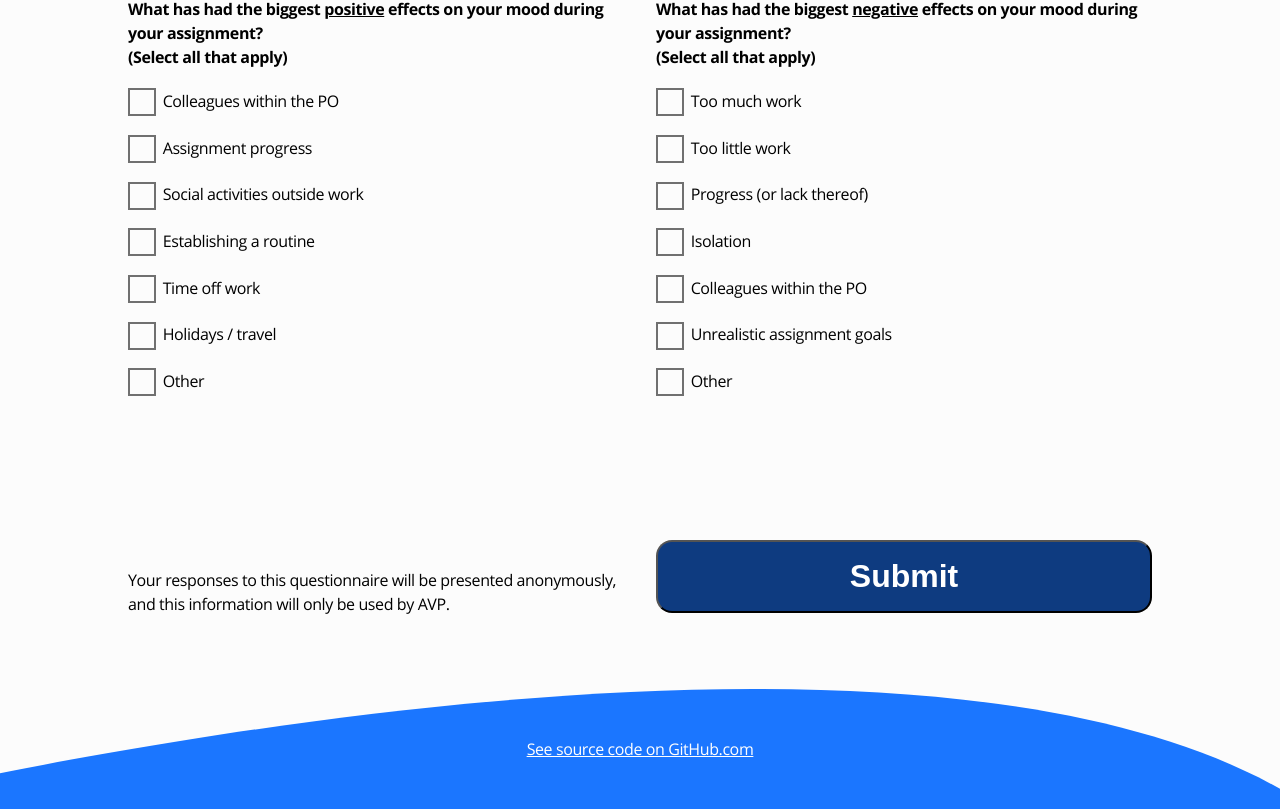
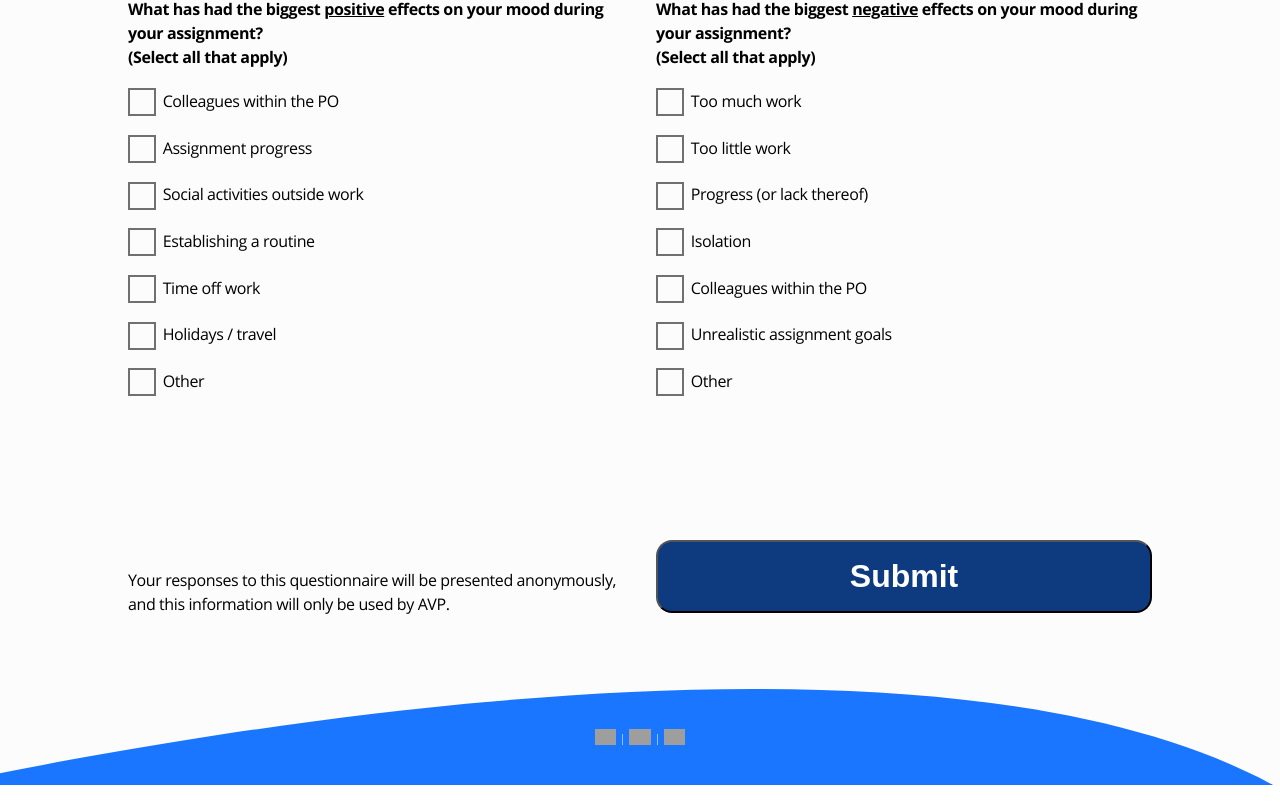
Before and after one commit to kashisau/pathos, a React (Create React App) app: page / in a window 1280 px wide. Shown: the part 1331-2140 px from the top of the page. After the commit the page ends 2116 px from the top, so only its background shows below. Built offline with nearby package versions, Linux system fonts and the light colour scheme; grey boxes are pictures that could not be loaded.

Commit message:
Added branding, updated styles.

```diff
--- a/src/components/Results/Results.js
+++ b/src/components/Results/Results.js
@@ -1,20 +1,58 @@
-import React from 'react'
+import React, { useState, useRef } from 'react'
 
 import pageStyles from '../../helpers/Styles/page-components.module.css'
 import styles from './results.module.css'
+import rangeStyles from '../Survey/range.module.css'
 
 import ResultsIntro from '../ResultsIntro'
 import ResultsGraph from '../ResultsGraph'
 
+import iconFullscreen from '../../img/icon-fullscreen.svg'
+
+const DEFAULT_MONTH_DISPLAYED = 13;
+
 const Results = ({ surveyComplete }) => {
+  const [monthsDisplayed, setMonthsDisplayed] = useState(DEFAULT_MONTH_DISPLAYED)
+  const [showTrendline, setShowTrendline] = useState(true)
+  const graphRef = useRef()
 
   return (
     <>
       <ResultsIntro surveyComplete={surveyComplete} />
       <hr className={pageStyles.divider} />
-      <div className={[pageStyles.content, styles.results].join(" ")}>
-        <ResultsGraph />
+      <div className={[pageStyles.content, styles.results].join(" ")} ref={graphRef}>
+        <div className={styles.graphRange}>
+          <p className={styles.questionText}>Graph range</p>
+          <label>
+            <input className={[styles.monthsRange, rangeStyles.range].join(" ")} type="range" min="2" max="13" onChange={(e) => setMonthsDisplayed(e.currentTarget.value)} value={monthsDisplayed} />
+            <div className={styles.monthsText}>
+              <span className={styles.monthsValue}>{monthsDisplayed - 1}</span>
+              <span className={styles.monthsUnit}>{monthsDisplayed === 1? 'month' : 'months'}</span>
+            </div>
+          </label>
+        </div>
+        <div className={styles.graphSettings}>
+          <p className={styles.questionText}>Trendline</p>
+          <label className={styles.closedQuestion}>
+            <input
+              className={styles.closedAnswer}
+              checked={showTrendline}
+              onChange={e => setShowTrendline(e.currentTarget.checked)}
+              type="checkbox"
+              name="moodNegatives"
+               />
+              Show average trendline
+          </label>
+        </div>
+        {/* <button
+          className={styles.fullscreenBtn}
+          onClick={() => graphRef.current.requestFullscreen()}
+          aria-label="Show full-screen graph"><img src={iconFullscreen} alt="fullscreen icon" aria-label="Fullscreen" /></button> */}
+        <ResultsGraph
+          monthsDisplayed={monthsDisplayed}
+          showTrendline={showTrendline} />
       </div>
+
     </>
   )
 }
--- a/src/components/Results/results.module.css
+++ b/src/components/Results/results.module.css
@@ -0,0 +1,82 @@
+.questionText {
+  font-weight: bold;
+}
+
+.graphRange,
+.graphSettings {
+  grid-column: 1 / 3;
+  padding: 1em 0;
+}
+
+@media (min-width: 768px) {
+  .graphRange,
+  .graphSettings {
+    grid-column: unset;
+  }
+}
+
+.monthsRange,
+.monthsText {
+  display: inline-block;
+  padding: 0;
+  vertical-align: middle;
+}
+.monthsRange {
+  width: 70%;
+  margin: 1em 0;
+}
+
+.closedAnswer {
+  -webkit-appearance: none;
+  -moz-appearance: none;
+  appearance: none;
+
+  width: 1.75rem;
+  height: 1.75rem;
+  margin: 0.25em 0.5em 0.25em 0;
+
+  border: 2px solid #707070;
+  border-radius: 100%;
+  vertical-align: middle;
+
+  position: relative;
+}
+
+.closedAnswer:checked::before {
+  position: absolute;
+  background-color: #2A2C2B;
+  left: 0.25em;
+  right: 0.25em;
+  top: 0.25em;
+  bottom: 0.25em;
+  border-radius: 100%;
+  content: " ";
+}
+
+.closedAnswer[type="checkbox"],
+.closedAnswer[type="checkbox"]:checked::before {
+  border-radius: 0;
+}
+
+.monthsText {
+  width: 30%;
+  margin: 0;
+  line-height: 1;
+  text-align: center;
+}
+
+.monthsValue,
+.monthsUnit {
+  display: block;
+}
+
+.monthsValue {
+  font-size: 2em;
+}
+
+.fullscreenBtn {
+  width: auto;
+  display: inline-block;
+  justify-self: end;
+  grid-column: 2 / 3;
+}
--- a/src/components/ResultsGraph/ResultsGraph.js
+++ b/src/components/ResultsGraph/ResultsGraph.js
@@ -6,9 +6,13 @@ import Trend from '../react-trend'
 
 import { TEST_DATA_MOODS } from '../../helpers/Constants/Constants'
 
-const MONTHS_DISPLAY = 13
-
-const ResultsGraph = ({ moods = [...TEST_DATA_MOODS] }) => {
+const ResultsGraph = (
+  {
+    moods = [...TEST_DATA_MOODS],
+    monthsDisplayed = 13,
+    showTrendline = true,
+    graphRef
+  }) => {
   const graphSpace = useRef()
   const [graphDimensions, setGraphDimensions] = useState({ width:0, height: 0 })
   const graphColors = palette('cb-Dark2', moods.length)
@@ -28,11 +32,11 @@ const ResultsGraph = ({ moods = [...TEST_DATA_MOODS] }) => {
     window.addEventListener('resize', updateGraphSize)
     updateGraphSize()
     return () => window.removeEventListener('resize', updateGraphSize)
-  }, [MONTHS_DISPLAY])
+  }, [monthsDisplayed])
 
   const xAxisLabels = () => {
     const labels = []
-    for (let i = 0; i < MONTHS_DISPLAY - 1; i++) {
+    for (let i = 0; i < monthsDisplayed - 1; i++) {
       labels.push(
         <span
           className={
@@ -47,7 +51,7 @@ const ResultsGraph = ({ moods = [...TEST_DATA_MOODS] }) => {
   }
 
   const averageMood = []
-  for (let i = 0; i < MONTHS_DISPLAY; i++) {
+  for (let i = 0; i < monthsDisplayed; i++) {
     let monthsIncluded = 0
     let monthsAggregate = moods.reduce((total, mood) => {
       if (i > (mood.length - 1)) return total
@@ -58,10 +62,10 @@ const ResultsGraph = ({ moods = [...TEST_DATA_MOODS] }) => {
     if (monthsIncluded) averageMood.push(monthsAggregate / monthsIncluded)
   }
 
-  const averageMoodGraphWidth = Math.round(graphDimensions.width / MONTHS_DISPLAY * averageMood.length)
+  const averageMoodGraphWidth = Math.round(graphDimensions.width / monthsDisplayed * averageMood.length)
 
   return (
-    <div className={styles.moodGraph}>
+    <div className={styles.moodGraph} ref={graphRef}>
       <div className={styles.yAxisLabels}>
         <span className={styles.yAxisLabel} role="img" aria-label="Estatic">😆</span>
         <span className={styles.yAxisLabel} role="img" aria-label="Happy">🙂</span>
@@ -70,7 +74,7 @@ const ResultsGraph = ({ moods = [...TEST_DATA_MOODS] }) => {
         <span className={styles.yAxisLabel} role="img" aria-label="Dire">😖</span>
       </div>
       <div className={styles.xAxisLabels} style={{
-          gridTemplateColumns: `repeat(${MONTHS_DISPLAY}, 1fr)`
+          gridTemplateColumns: `repeat(${monthsDisplayed}, 1fr)`
         }}>
           <span
           className={
@@ -84,7 +88,7 @@ const ResultsGraph = ({ moods = [...TEST_DATA_MOODS] }) => {
       <div className={styles.graphSpace} ref={graphSpace}>
         {moods.map(
           (mood, i) => {
-            const graphWidth = Math.round(graphDimensions.width / MONTHS_DISPLAY * mood.length)
+            const graphWidth = Math.round(graphDimensions.width / monthsDisplayed * mood.length)
             return (
               <Trend
                 smooth
@@ -92,7 +96,7 @@ const ResultsGraph = ({ moods = [...TEST_DATA_MOODS] }) => {
                 strokeWidth={4}
                 width={graphWidth}
                 height={graphDimensions.height}
-                stroke={`#${graphColors[i]}88`}
+                stroke={`#${graphColors[i]}${showTrendline? 'aa' : ''}`}
                 style={
                   {
                     gridRow: `1 / 2`,
@@ -105,7 +109,7 @@ const ResultsGraph = ({ moods = [...TEST_DATA_MOODS] }) => {
               )
             }
             )}
-        <Trend
+        {showTrendline && <Trend
           smooth
           radius={10}
           strokeWidth={12}
@@ -119,7 +123,7 @@ const ResultsGraph = ({ moods = [...TEST_DATA_MOODS] }) => {
             }
           }
           data={averageMood}
-        />
+        />}
       </div>
     </div>
   )
--- a/src/layouts/Layout/Layout.js
+++ b/src/layouts/Layout/Layout.js
@@ -1,6 +1,10 @@
 import React from 'react'
 import PageHeader from '../../components/PageHeader'
 import styles from './layout.module.css'
+
+import kashisLogo from '../../img/kashis.com.au-logo.png'
+import githubLogo from '../../img/github-logo.png'
+import ccLogo from '../../img/cc-logo.svg'
 
 const Layout = ({children}) =>
   <>
@@ -8,7 +12,11 @@ const Layout = ({children}) =>
     <main className={styles.body}>{children}</main>
     <footer className={styles.footer}>
       <div className={styles.credits}>
-        <p><a className={styles.codeLink} href="https://github.com/kashisau/pathos" rel="noopener noreferrer" target="_blank">See source code on GitHub.com</a></p>
+        <p className={styles.links}>
+          <a className={styles.kashisLogoLink} href="https://kashis.com.au" title="Visit the author's website (Kashi Samaraweera)" target="blank" rel="noopener"><img className={styles.kashisLogoImage} src={kashisLogo} alt="Kashi Samaraweera's website logo" /></a>
+          <a className={styles.codeLink} href="https://github.com/kashisau/pathos" rel="noopener noreferrer" title="See the source code on GitHub" target="_blank"><img className={styles.codeLinkImage} src={githubLogo} alt="GitHub logo" /></a>
+          <a className={styles.licenseLink} href="https://github.com/kashisau/pathos/blob/master/LICENSE.md" rel="noopener noreferrer" title="Creative Commons Attribution 4.0 International Public License" target="_blank"><img className={styles.licenseLinkImage} src={ccLogo} alt="Creative Commons Attribution 4.0 International Public License logo" /></a>
+        </p>
       </div>
     </footer>
   </>
--- a/src/layouts/Layout/layout.module.css
+++ b/src/layouts/Layout/layout.module.css
@@ -14,6 +14,53 @@
   padding: 5rem 0 2rem;
 }
 
+.links{
+  line-height: 1em;
+  font-size: 0.5em;
+}
+
+.footerLink {
+  position: relative;
+  padding: 0 0.75em;
+}
+.footerLink:after {
+  content: " ";
+  position: absolute;
+  bottom: -0.75em;
+  left: 0.5em;
+  right: 0.5em;
+  height: 0.25em;
+  background-color: white;
+  opacity: 0;
+
+  transition: all 400ms ease-in-out;
+}
+
+.footerLink:hover:after {
+  opacity: 1;
+}
+
+.kashisLogoLink {
+  composes: footerLink;
+  border-right: 1px solid #ffffff88;
+}
 .codeLink {
+  composes: footerLink;
   color: white;
 }
+.licenseLink {
+  composes: footerLink;
+  border-left: 1px solid #ffffff88;
+}
+
+.logoImage {
+  height: 2em;
+  margin: 0;
+  vertical-align: text-bottom;
+}
+
+.kashisLogoImage,
+.codeLinkImage,
+.licenseLinkImage {
+  composes: logoImage;
+}
```
Also changed, not shown: 1 other file (tests, documents, lock files or other folders).
